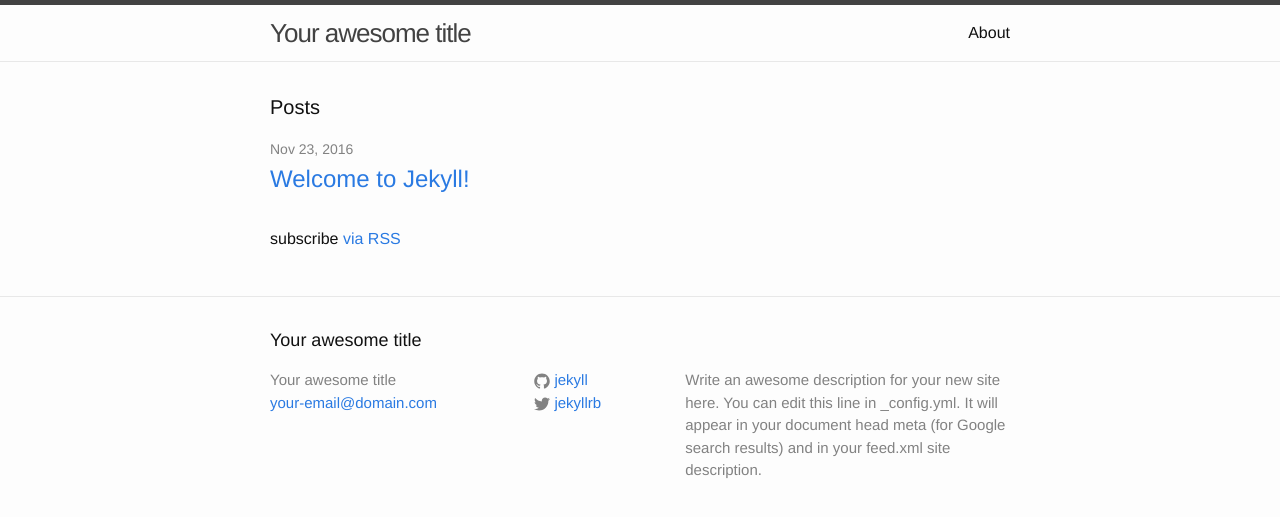
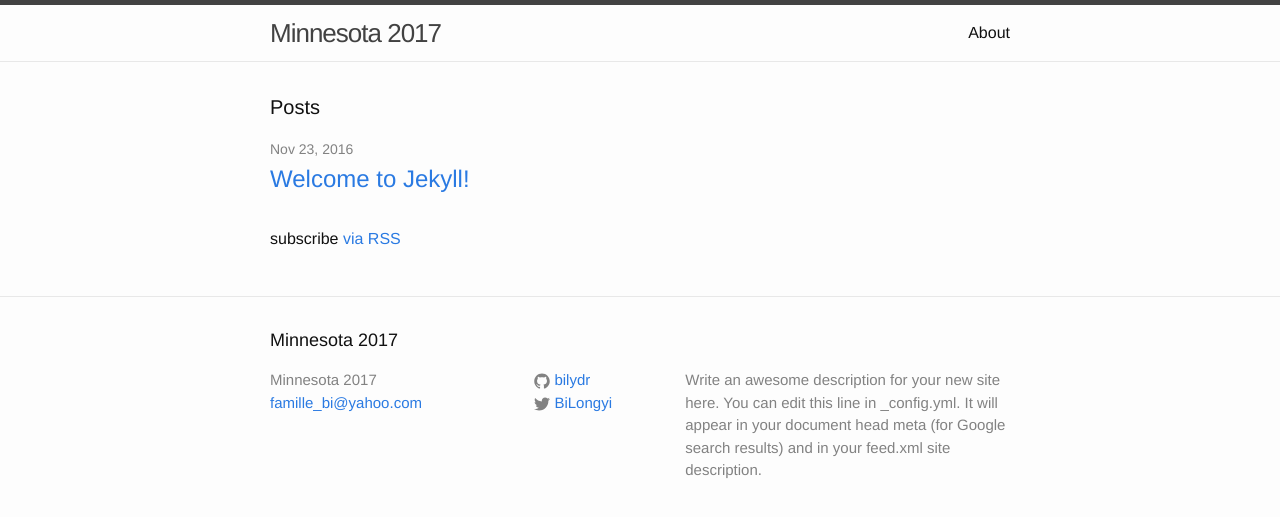
Before and after one commit to bilydr/fuchengbi.github.io, a Jekyll site: the page built from index.html, in a window 1280 px wide. Shown: the top 517 px of the page. Built offline with Jekyll 4.4.1, drawn with Linux system fonts in a browser that asks for light colours.

Commit message:
update title etc

```diff
--- a/_config.yml
+++ b/_config.yml
@@ -6,16 +6,16 @@
 # 'jekyll serve'. If you change this file, please restart the server process.
 
 # Site settings
-title: Your awesome title
-email: your-email@domain.com
+title: Minnesota 2017
+email: famille_bi@yahoo.com
 description: > # this means to ignore newlines until "baseurl:"
   Write an awesome description for your new site here. You can edit this
   line in _config.yml. It will appear in your document head meta (for
   Google search results) and in your feed.xml site description.
 baseurl: "" # the subpath of your site, e.g. /blog
-url: "http://yourdomain.com" # the base hostname & protocol for your site
-twitter_username: jekyllrb
-github_username:  jekyll
+url: "http://fuchengbi.com" # the base hostname & protocol for your site
+twitter_username: BiLongyi
+github_username:  bilydr
 
 # Build settings
 markdown: kramdown
```
